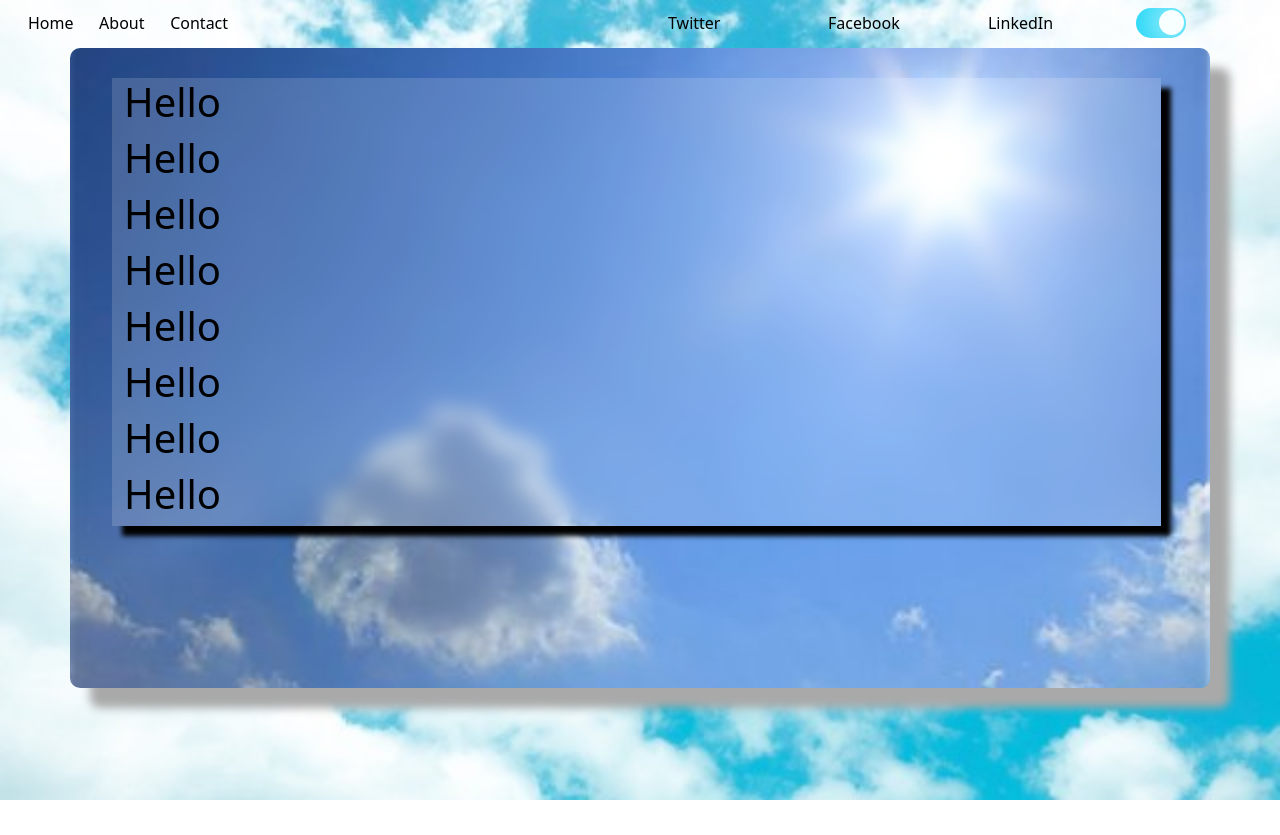
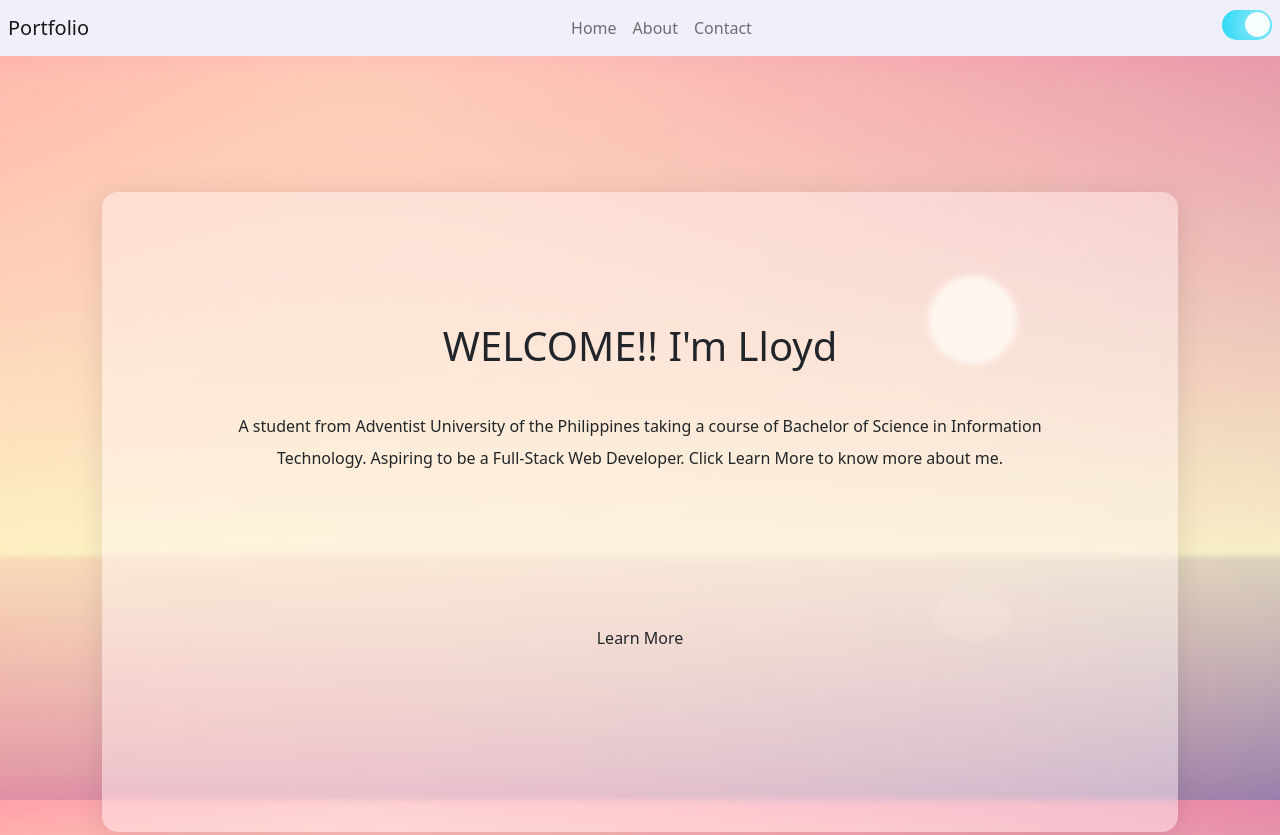
Before and after one commit to LloydBolences29/Portfolio, a plain HTML site: page index.html in a window 1280 px wide. Shown: the top 835 px of the page. Before the commit the page ends 800 px from the top, so only its background shows below. Drawn offline with nearby package versions, Linux system fonts and the light colour scheme.

Commit message:
first commit

```diff
--- a/index.html
+++ b/index.html
@@ -8,64 +8,83 @@
 
     <title>Document</title>
 
-    <link href="https://cdn.jsdelivr.net/npm/bootstrap@5.0.2/dist/css/bootstrap.min.css" rel="stylesheet"
-        integrity="sha384-EVSTQN3/azprG1Anm3QDgpJLIm9Nao0Yz1ztcQTwFspd3yD65VohhpuuCOmLASjC" crossorigin="anonymous">
+    <link href="https://cdn.jsdelivr.net/npm/bootstrap@5.0.2/dist/css/bootstrap.min.css" rel="stylesheet" integrity="sha384-EVSTQN3/azprG1Anm3QDgpJLIm9Nao0Yz1ztcQTwFspd3yD65VohhpuuCOmLASjC" crossorigin="anonymous">
 
     <link rel="stylesheet" href="style.css">
 </head>
 
 <body>
-    <div class="container-fluid">
-        <nav>
-            <div class="row">
-                <div class="col-md-2 col-sm-12">
-                    <div class="row">
-                        <div class="col-md-4 col-sm-4">
-                            <button>Home</button>
-                        </div>
+    <div class="container ">
+        <nav class="navbar p-2 fixed-top navbar-expand-md navbar-light">
+            <a href="#" class="navbar-brand">Portfolio</a>
+            <button class="navbar-toggler" type="button" data-bs-toggle="collapse" data-bs-target="#menu" aria-controls="#menu" aria-expanded="false" aria-label="Toggle Navigation">
+                <span class="navbar-toggler-icon"></span>
 
-                        <div class="col-md-4 col-sm-4">
-                            <button>About</button>
-                        </div>
+            </button>
+            <div class="collapse  navbar-collapse" id="menu">
+                <ul class="navbar-nav text-center ms-auto">
+                    <li class="links">
+                        <a href="" class="nav-link">Home</a>
+                    </li>
+                    <li class="links">
+                        <a href="" class="nav-link">About</a>
+                    </li>
+                    <li class="links">
+                        <a href="" class="nav-link">Contact</a>
+                    </li>
 
-                        <div class="col-md-4 col-sm-4">
-                            <button>Contact</button>
-                        </div>
-                    </div>
+                </ul>
 
-                </div>
-
-                <div class="col-md-4 col-sm-12"></div>
-
-                <div class="col-md-6 col-sm-12">
-                    <div class="row">
-                        <div class="col-md-3 col-sm-3">
-                            <button>Twitter</button>
-
-                        </div>
-                        <div class="col-md-3 col-sm-3">
-                            <button>Facebook</button>
-                        </div>
-                        <div class="col-md-3 col-sm-3">
-                            <button>LinkedIn</button>
-                        </div>
-                        <div class="col-md-3 col-sm-2 mt-2">
-                            <div class="wrapper">
+                <div class="wrapper text-center ms-auto">
                     <input type="checkbox" id="hide-checkbox" checked>
                     <label for="hide-checkbox" class="toggle">
                         <span class="toggle-button">
                     </label>
                 </div>
             </div>
-                    </div>
-                </div>
-            </div>
+
         </nav>
     </div>
 
-<div class="container mt-5" id="profile">
 
-    <!-- turn this div into rows anand  columns of bootstrap grid for more responsive layout -->
+    <div class="welcomeBanner">
+        <div class="introduction">
+            <h1>WELCOME!! I'm Lloyd</h1>
+            <br>
+            <p>A student from Adventist University of the Philippines taking a course of Bachelor of Science in Information Technology. Aspiring to be a Full-Stack Web Developer. Click Learn More to know more about me.
+            </p>
+        </div>
+
+
+        <div class="container d-flex justify-content-center">
+            <a class="btn" href="">Learn More</a>
+        </div>
+
+    </div>
+
+
+    <div>
+        <h1>Hello</h1>
+        <h1>Hello</h1>
+        <h1>Hello</h1>
+        <h1>Hello</h1>
+        <h1>Hello</h1>
+        <h1>Hello</h1>
+        <h1>Hello</h1>
+        <h1>Hello</h1>
+        <h1>Hello</h1>
+        <h1>Hello</h1>
+        <h1>Hello</h1>
+        <h1>Hello</h1>
+    </div>
+
+
+
+
+
+    <!-- <div class="container-fluid" id="home">
+
+       turn this div into rows anand  columns of bootstrap grid for more responsive layout
         <div class="container" id="glass">
             <h1>Hello</h1>
             <h1>Hello</h1>
@@ -81,13 +100,11 @@
 
 
         </div>
-</div>
+    </div> -->
 
 
 
-    <script src="https://cdn.jsdelivr.net/npm/bootstrap@5.0.2/dist/js/bootstrap.bundle.min.js"
-        integrity="sha384-MrcW6ZMFYlzcLA8Nl+NtUVF0sA7MsXsP1UyJoMp4YLEuNSfAP+JcXn/tWtIaxVXM"
-        crossorigin="anonymous"></script>
+    <script src="https://cdn.jsdelivr.net/npm/bootstrap@5.0.2/dist/js/bootstrap.bundle.min.js" integrity="sha384-MrcW6ZMFYlzcLA8Nl+NtUVF0sA7MsXsP1UyJoMp4YLEuNSfAP+JcXn/tWtIaxVXM" crossorigin="anonymous"></script>
     <script src="main.js"></script>
 
 </body>
--- a/main.js
+++ b/main.js
@@ -1,8 +1,8 @@
-const button = document.querySelectorAll("button")
+const button = document.querySelectorAll(".btn")
 const wrapper = document.querySelector(".wrapper")
 const body = document.querySelector("body")
 const h1 = document.querySelectorAll("h1")
-const profile = document.querySelector("#profile")
+const home = document.querySelector("#home")
 const glass = document.querySelector("#glass")
 
 
@@ -20,8 +20,8 @@ wrapper.addEventListener('change', e => {
             button.classList.remove('btnnightmode');
             console.log('change');
         })
-        profile.removeAttribute("id");
-        profile.setAttribute("id", "profile");
+        home.removeAttribute("id");
+        home.setAttribute("id", "home");
         glass.removeAttribute("id");
         glass.setAttribute("id", "glass")
 
@@ -36,8 +36,8 @@ wrapper.addEventListener('change', e => {
         button.forEach(button => {
             button.classList.add('btnnightmode');
         })
-        profile.removeAttribute("id")
-        profile.setAttribute("id","nightprofile");
+        home.removeAttribute("id")
+        home.setAttribute("id","nighthome");
         glass.removeAttribute("id")
         glass.setAttribute("id","glassnight");
 
--- a/style.css
+++ b/style.css
@@ -1,55 +1,13 @@
-@import url('https://fonts.googleapis.com/css?family=Nunito:800i&display=swap');
-
-button{
-    background-color: transparent;
-    border: 0;
-    transition: 0.3s;
-    margin: 10px;
-
-
+body {
+    background: radial-gradient(ellipse farthest-side at 76% 77%, rgba(245, 228, 212, 0.25) 4%, rgba(255, 255, 255, 0) calc(4% + 1px)), radial-gradient(circle at 76% 40%, #fef6ec 4%, rgba(255, 255, 255, 0) 4.18%), linear-gradient(135deg, #ff0000 0%, #000036 100%), radial-gradient(ellipse at 28% 0%, #ffcfac 0%, rgba(98, 149, 144, 0.5) 100%), linear-gradient(180deg, #cd6e8a 0%, #f5eab0 69%, #d6c8a2 70%, #a2758d 100%);
+    background-blend-mode: normal, normal, screen, overlay, normal;
+    background-attachment: fixed;
 }
 
-.container-fluid{
-    position: fixed;
-}
-
-.btnnightmode{
-    background-color: transparent;
-    border: 0;
-    transition: 0.3s;
-    margin: 10px;
-    color: white;
-
-}
-
-
-button:hover{
-    border-radius: 50px;
-    font-size: 18px;
-    box-shadow: 1px 1px 25px 1px  black;
-
-}
-
-.btnnightmode:hover{
-    border-radius: 50px;
-    font-size: 18px;
-    box-shadow: 1px 1px 25px 1px  darkgray;
-}
-
-hr{
-    border: black solid 5px;
-}
-
-
-
-
-
 .wrapper {
-
     top: 0;
     left: 0;
     transform: translate(0, 0);
-
 }
 
 #hide-checkbox {
@@ -84,18 +42,14 @@ hr{
     transition: all 500ms ease-in-out;
 }
 
-
-
 @keyframes travel {
     0% {
         transform: rotate(-45deg) translateX(70px);
     }
-
     50% {
         transform: rotate(-45deg) translateX(-20px);
         box-shadow: 5px 0px 6px 1px #FFF;
     }
-
     100% {
         transform: rotate(-45deg) translateX(-30px);
         width: 2px;
@@ -105,143 +59,49 @@ hr{
     }
 }
 
-#hide-checkbox:checked + .toggle {
+#hide-checkbox:checked+.toggle {
     background: #24D7F7;
 }
 
-#hide-checkbox:checked + .toggle .toggle-button {
+#hide-checkbox:checked+.toggle .toggle-button {
     background: #F7FFFF;
     transform: translateX(20px);
     box-shadow: 0 0 35px 5px rgba(255, 255, 255);
 }
 
-
 @keyframes move {
     0% {
         transform: none;
     }
-
     25% {
         transform: translateX(2px);
     }
-
     100% {
         transform: translateX(-2px);
     }
 }
 
-h1{
-    color: black;
-    opacity: 1;
-	animation-name: fadeInOpacity;
-	animation-iteration-count: 1;
-	animation-timing-function: ease-in;
-	animation-duration: 2s;
-
-}
-@keyframes fadeInOpacity {
-	0% {
-		opacity: 0;
-	}
-	100% {
-		opacity: 1;
-	}
+li:active {
+    background-color: red;
 }
 
-h1.night{
-    color: white;
-    opacity: 1;
-	animation-name: fadeInOpacity;
-	animation-iteration-count: 1;
-	animation-timing-function: ease-in;
-	animation-duration: 2s;
-
-}
-@keyframes fadeInOpacity {
-	0% {
-		opacity: 0;
-	}
-	100% {
-		opacity: 1;
-	}
+.welcomeBanner {
+    margin: 15% 8%;
+    background: rgba(255, 246, 246, 0.45);
+    border-radius: 16px;
+    box-shadow: 0 4px 30px rgba(0, 0, 0, 0.1);
+    backdrop-filter: blur(3.2px);
+    -webkit-backdrop-filter: blur(1.2px);
+    border: 1px solid rgba(255, 255, 255, 0.02);
+    height: 80vh;
 }
 
-body{
-    background-image: url(img/sky.jpg);
-    background-repeat: no-repeat;
-    background-size: cover;
-    background-attachment: fixed;
-    background-position: center;
-    transition: 1.0s;
-    height: auto;
+.introduction {
+    padding: 12%;
+    text-align: center;
+    line-height: 200%;
 }
 
-body.nightmode{
-    background-image: url(img/stars.jpg);
-    background-repeat: no-repeat;
-    background-size: cover;
-    background-attachment: fixed;
-    background-position: center;
-    transition:1.0s;
-    height: auto;
+nav {
+    background-color: rgba(240, 240, 250, 1);
 }
-
-div#profile{
-    /* border: black solid 2px; */
-    box-shadow: darkgray 20px 20px 10px;
-    transition: 0.5s;
-    background-image: url(img/day2.jpg);
-    background-position: center;
-    background-size: cover;
-    background-repeat: no-repeat;
-    height: 80vh;
-    position: absolute;
-    top: 0px;
-    left: 0;
-    right: 0;
-    bottom: 0;
-    border-radius: 10px;
-
-
-}
-div#nightprofile{
-    /* border: white solid 2px; */
-    box-shadow: gray -15px 15px 10px ;
-    transition: 0.5s;
-    background-image: url(img/night.jpg);
-    background-position: center;
-    background-size: cover;
-    background-repeat: no-repeat;
-    border-radius: 10px;
-    position: absolute;
-    top: 0;
-    left: 0;
-    right: 0;
-    bottom: 0;
-    height: 80vh;
-
-
-}
-
-#glass{
-    background-color: rgba(255, 255, 255, .15);
-    backdrop-filter: blur(10px);
-    position: inherit;
-    margin: 30px;
-    width: 92%;
-    height: auto;
-    box-shadow: black 10px 10px 5px ;
-    transition: 1.0s;
-
-}
-#glassnight{
-    background-color: rgba(255, 255, 255, .15);
-    backdrop-filter: blur(30px);
-    position: inherit;
-    margin: 30px;
-    width: 92%;
-    height: auto;
-    box-shadow: black -10px 10px 5px ;
-    transition: 1.0s;
-
-}
```
Also changed, not shown: img/bg.jpg (added), img/drops.jpg (added), img/wel.jpg (added). Lines whose indentation alone changed are shown as unchanged.
